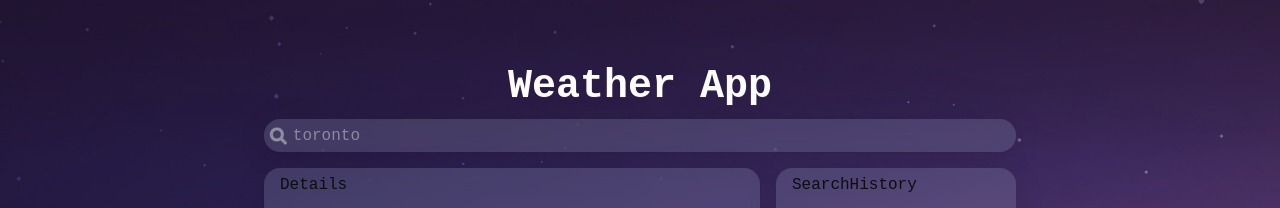
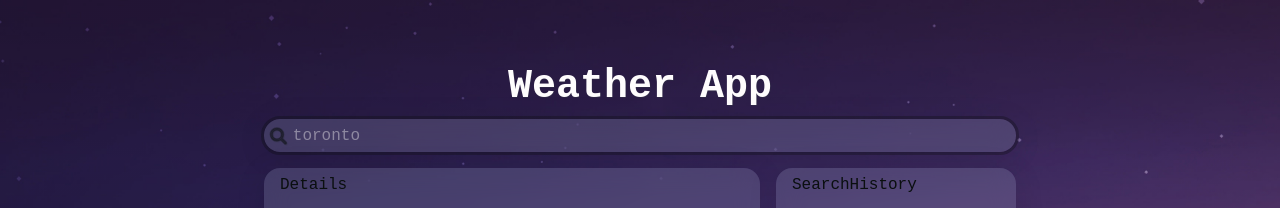
Before and after one commit to matheuslino/Weather-App, a React (Create React App) app: page / in a window 1280 px wide. Shown: the top 208 px of the page. Built offline with nearby package versions, Linux system fonts and the light colour scheme.

Commit message:
[add] finish glassmorphism

```diff
--- a/src/components/molecules/Searchbar.tsx/style.module.css
+++ b/src/components/molecules/Searchbar.tsx/style.module.css
@@ -9,24 +9,23 @@
   color: rgba(var(--white), 0.8);
   border: none;
   transition: 0.4s;
+  outline: solid 0.2rem rgba(var(--dark-gray), 0.3);
 }
 .container input::placeholder {
   color: rgba(var(--white), 0.4);
 }
 .container input:focus {
-  color: rgba(var(--dark-gray), 0.8);
-  background-color: rgba(var(--white), 0.6);
-  outline: solid 0.2rem rgba(var(--dark-gray), 0.4);
+  filter: contrast(2);
 }
 .container:has(input:focus) .searchIcon {
-  color: rgba(var(--dark-gray), 0.4);
-  stroke: rgba(var(--dark-gray), 0.4);
+  color: rgba(var(--white), 0.3);
+  stroke: rgba(var(--white), 0.3);
 }
 .searchIcon {
   position: absolute;
   padding: 0 0.4em;
-  color: rgba(var(--white), 0.3);
-  stroke: rgba(var(--white), 0.3);
+  color: rgba(var(--dark-gray), 0.4);
+  stroke: rgba(var(--dark-gray), 0.4);
   stroke-width: 3rem;
   transition: 0.4s;
   z-index: 2;
```
